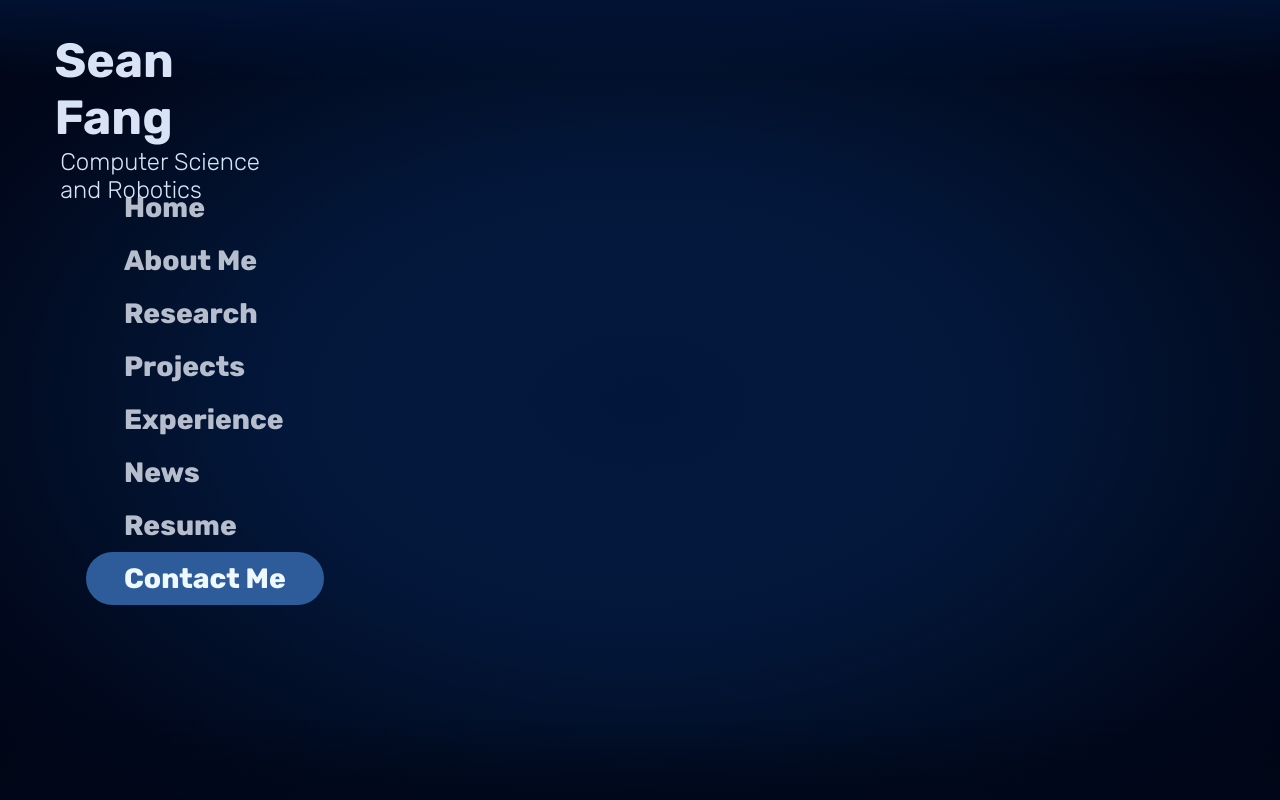
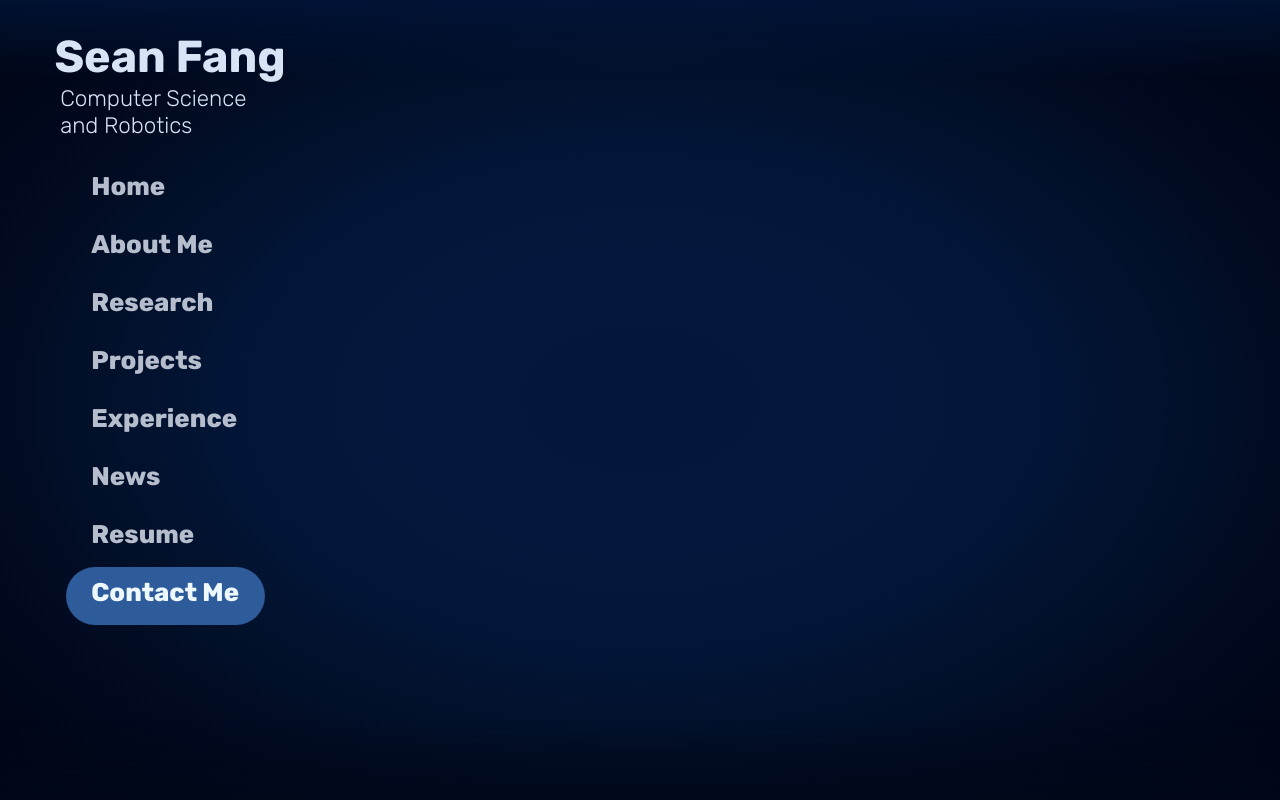
Before and after one commit to SFang-cmd/sean-website, a React (Create React App) app: page / in a window 1280 px wide. Shown: the top 800 px of the page. Built offline with nearby package versions, Linux system fonts and the light colour scheme.

Commit message:
Initial deploy

```diff
--- a/public/index.html
+++ b/public/index.html
@@ -24,7 +24,7 @@
       work correctly both with client-side routing and a non-root public URL.
       Learn how to configure a non-root public URL by running `npm run build`.
     -->
-    <title>React App</title>
+    <title>Sean Fang</title>
   </head>
   <body>
     <noscript>You need to enable JavaScript to run this app.</noscript>
--- a/src/App.css
+++ b/src/App.css
@@ -73,16 +73,18 @@ a {
 
 .AppHeader {
   position: fixed;
+  top:0;
+  left:0;
   z-index: 3;
-  /* color: rgb(223, 242, 255); */
+  /* background-color: rgb(223, 242, 255); */
   text-decoration: none;
 }
 
 .appHeader {
   /* background-color: royalblue; */
   width: 20vw;
-  height: 16vh;
-  font-size: 3vh;
+  height: 9vw;
+  font-size: 1.75vw;
   text-align: left;
   margin: 0 0 0 2.5vw;
   padding: 0 0 0 1vw;
@@ -122,9 +124,8 @@ a {
 
 
 nav {
-  margin-left: 2vw;
   text-align: left;
-  padding: 5px 20px;
+  padding: 0 2vw;
   /* width: 20%; */
   height: 60vh;
   overflow:hidden;
@@ -151,8 +152,9 @@ li a {
   display: block;
   color: rgb(182, 190, 205);
   font-weight: 750;
-  font-size: 1.75em;
-  padding: 1.25vh 3vw;
+  font-size: 2vw;
+  height:4vh;
+  padding: 1.25vh 2vw 2vh;
   text-decoration: none;
   /* transition: transform 250ms; */
   background: transparent;
@@ -348,20 +350,20 @@ a:active {
 }
 
 @keyframes elem-fade-in {
-  from {
-    opacity: 0%;
+  0% {
+    opacity: 0;
   }
-  to {
-    opacity: 100%;
+  100% {
+    opacity: 1;
   }
 }
 
 @keyframes elem-fade-out {
-  from {
-    opacity: 100%;
+  0% {
+    opacity: 1;
   }
-  to {
-    opacity: 0%;
+  100% {
+    opacity: 0;
   }
 }
 
```
